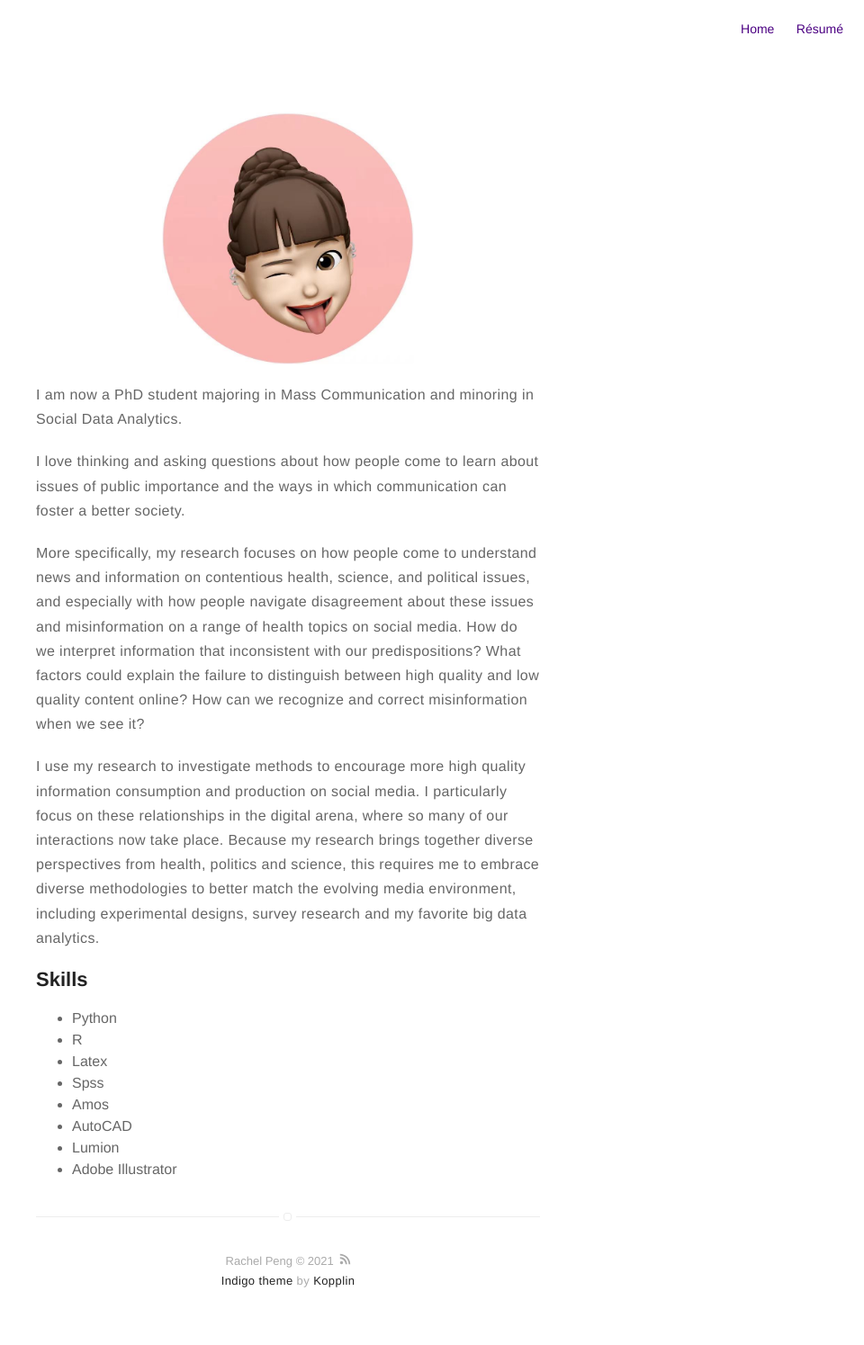
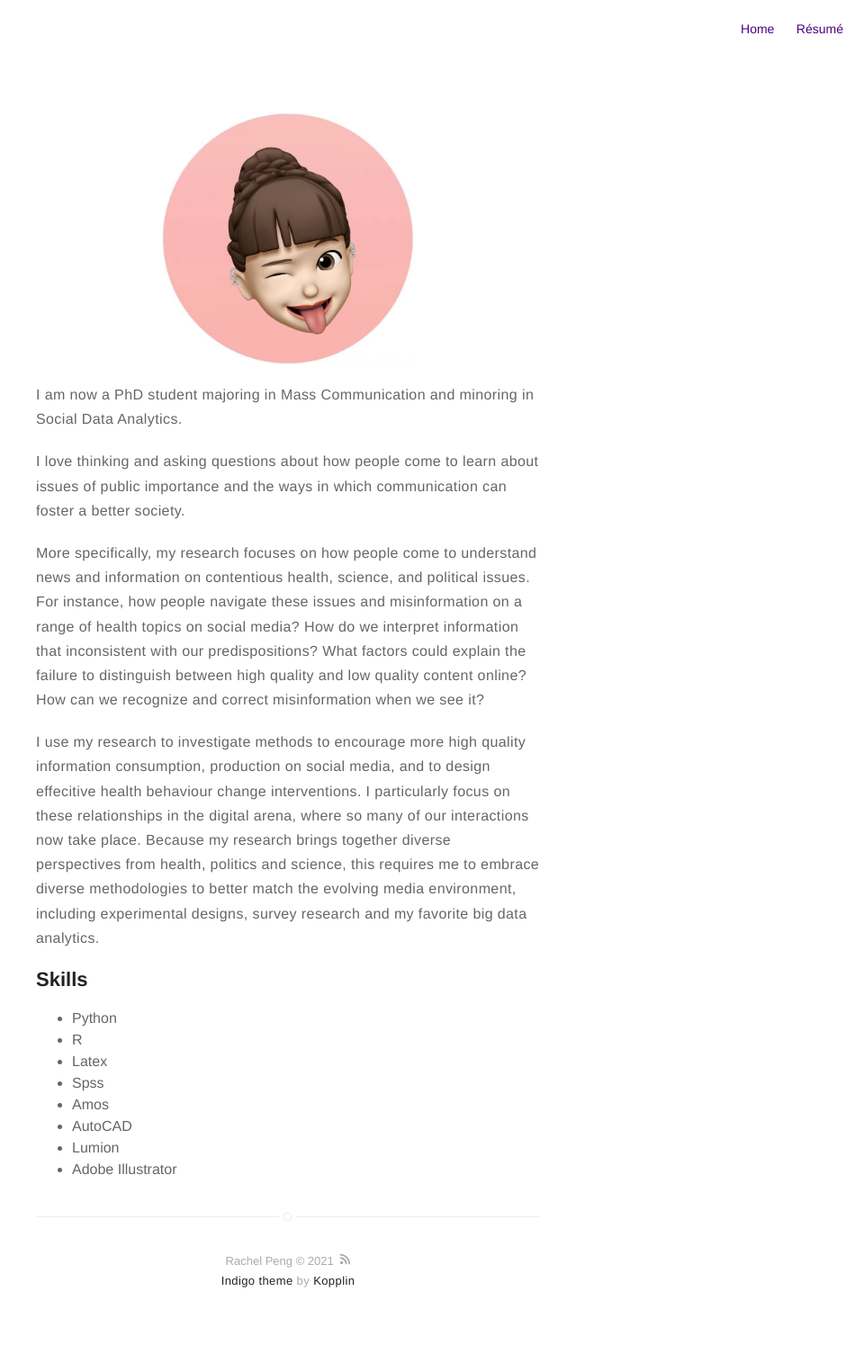
Before and after one commit to rxpeng/rxpeng, a Jekyll site: the page built from about.md, in a window 1280 px wide. Shown: the whole page at 90% size, without its empty margins (320-1280 px from the left). Built offline with Jekyll 4.4.1, drawn with Linux system fonts in a browser that asks for light colours.

Commit message:
Update about.md

```diff
--- a/about.md
+++ b/about.md
@@ -8,9 +8,9 @@ layout: page
 
 <p>I love thinking and asking questions about how people come to learn about issues of public importance and the ways in which communication can foster a better society.</p>
 
-<p>More specifically, my research focuses on how people come to understand news and information on contentious health, science, and political issues, and especially with how people navigate disagreement about these issues and misinformation on a range of health topics on social media. How do we interpret information that inconsistent with our predispositions? What factors could explain the failure to distinguish between high quality and low quality content online? How can we recognize and correct misinformation when we see it?</p>
+<p>More specifically, my research focuses on how people come to understand news and information on contentious health, science, and political issues. For instance, how people navigate these issues and misinformation on a range of health topics on social media? How do we interpret information that inconsistent with our predispositions? What factors could explain the failure to distinguish between high quality and low quality content online? How can we recognize and correct misinformation when we see it?</p>
 
-<p> I use my research to investigate methods to encourage more high quality information consumption and production on social media. I particularly focus on these relationships in the digital arena, where so many of our interactions now take place. Because my research brings together diverse perspectives from health, politics and science, this requires me to embrace diverse methodologies to better match the evolving media environment, including experimental designs, survey research and my favorite big data analytics. </p>
+<p> I use my research to investigate methods to encourage more high quality information consumption, production on social media, and to design effecitive health behaviour change interventions. I particularly focus on these relationships in the digital arena, where so many of our interactions now take place. Because my research brings together diverse perspectives from health, politics and science, this requires me to embrace diverse methodologies to better match the evolving media environment, including experimental designs, survey research and my favorite big data analytics. </p>
 
 <h2>Skills</h2>
 
```
